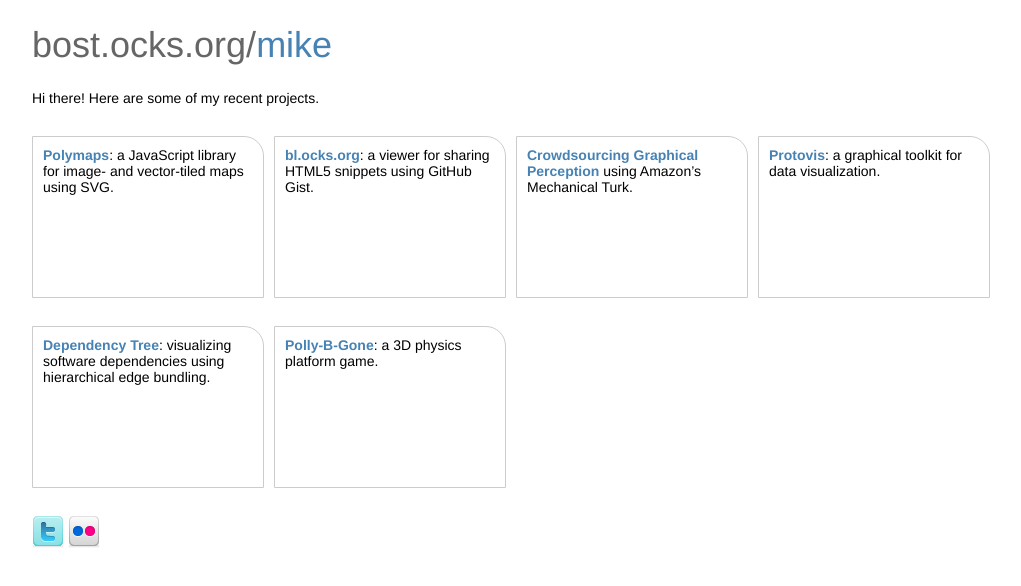
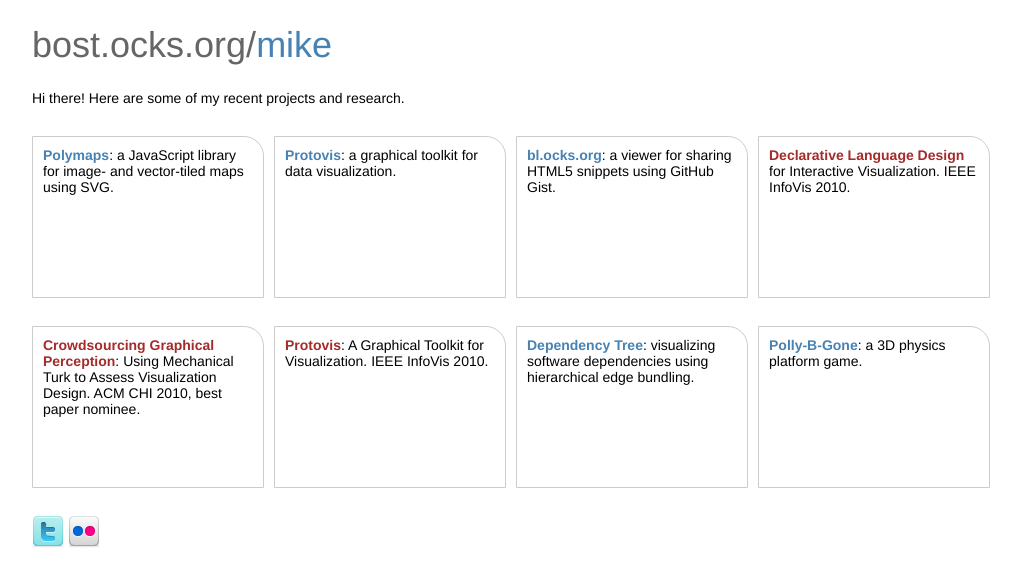
Before and after one commit to carriebostock/bost.ocks.org, a Jekyll site: the page built from mike/index.html, in a window 1280 px wide. Shown: the top 586 px of the page, without its empty margins (128-1149 px from the left). Built offline with Jekyll 4.4.1, drawn with Linux system fonts in a browser that asks for light colours.

Commit message:
Add links to research papers.

```diff
--- a/mike/index.html
+++ b/mike/index.html
@@ -19,6 +19,10 @@ layout: default
   -moz-border-radius-topright: 20px;
   -webkit-transition: background-color 250ms linear;
   -moz-transition: background-color 250ms linear;
+}
+
+.section.research b {
+  color: brown;
 }
 
 .section.last {
@@ -53,7 +57,7 @@ layout: default
 </style>
 
 <p>
-Hi there! Here are some of my recent projects.
+Hi there! Here are some of my recent projects and research.
 </p>
 <br>
 
@@ -61,23 +65,36 @@ Hi there! Here are some of my recent projects.
 <b>Polymaps</b>: a JavaScript library for image- and vector-tiled maps using SVG.
 </a>
 
+<a href="http://protovis.org" class="section">
+<b>Protovis</b>: a graphical toolkit for data visualization.
+</a>
+
 <a href="http://bl.ocks.org" class="section">
 <b>bl.ocks.org</b>: a viewer for sharing HTML5 snippets using GitHub Gist.
 </a>
 
-<a href="http://hci.stanford.edu/publications/2010/crowd-perception/heer-chi2010.pdf" class="section">
-<b>Crowdsourcing Graphical Perception</b> using Amazon&rsquo;s Mechanical Turk.
+<a href="http://vis.stanford.edu/papers/protovis-design"
+   class="section research last">
+<b>Declarative Language Design</b> for Interactive Visualization. IEEE InfoVis
+2010.
 </a>
 
-<a href="http://protovis.org" class="section last">
-<b>Protovis</b>: a graphical toolkit for data visualization.
+<a href="http://vis.stanford.edu/papers/crowdsourcing-graphical-perception"
+   class="section research">
+<b>Crowdsourcing Graphical Perception</b>: Using Mechanical Turk to Assess
+Visualization Design. ACM CHI 2010, best paper nominee.
+</a>
+
+<a href="http://vis.stanford.edu/papers/protovis"
+   class="section research">
+<b>Protovis</b>: A Graphical Toolkit for Visualization. IEEE InfoVis 2010.
 </a>
 
 <a href="http://cs.stanford.edu/people/mbostock/iv/dependency-tree.html" class="section">
 <b>Dependency Tree</b>: visualizing software dependencies using hierarchical edge bundling.
 </a>
 
-<a href="http://cs.stanford.edu/people/mbostock/polly/" class="section">
+<a href="http://cs.stanford.edu/people/mbostock/polly/" class="section last">
 <b>Polly-B-Gone</b>: a 3D physics platform game.
 </a>
 
```
